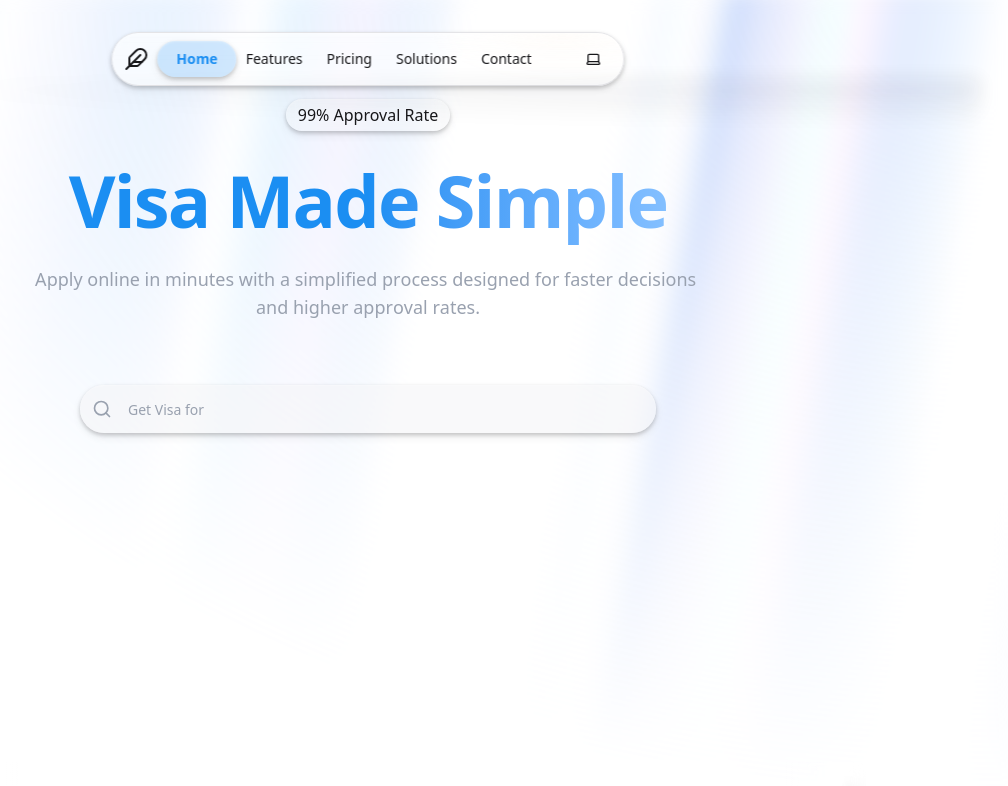
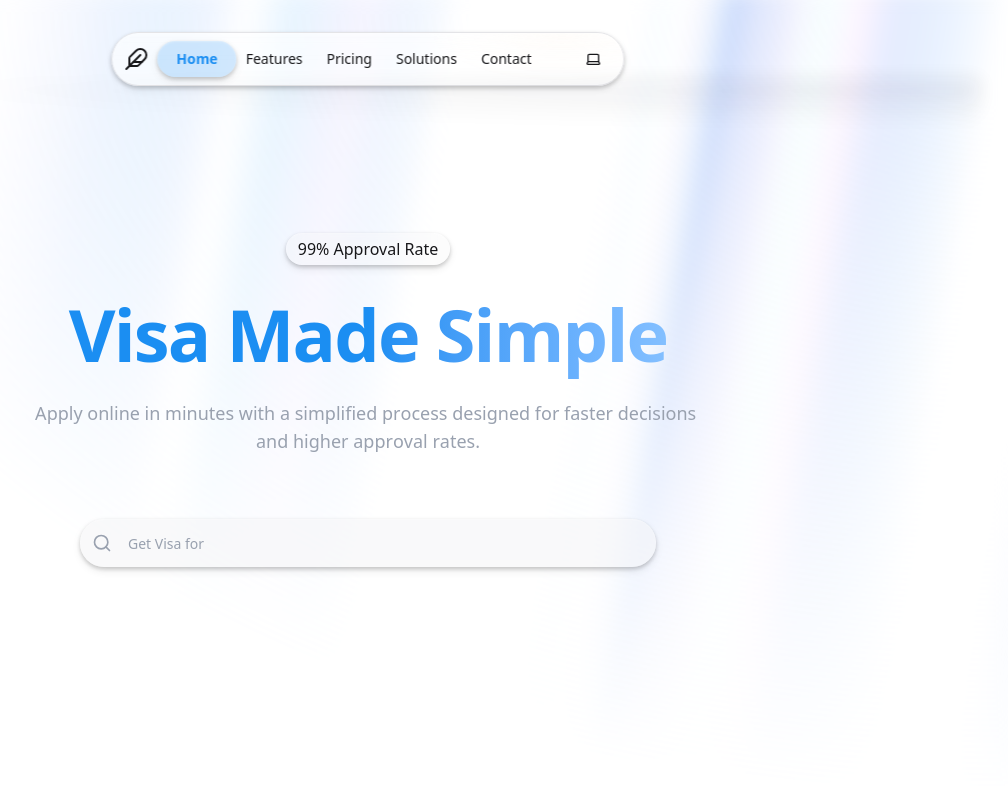
Before and after one commit to Qaisar-Mateen/Landing, a Next.js app: page / in a window 1280 px wide. Shown: the top 786 px of the page, without its empty margins (272-1280 px from the left). Built offline with nearby package versions, Linux system fonts and the light colour scheme; grey boxes are pictures that could not be loaded.

Commit message:
feat: update AuroraBackground component to adjust vertical alignment from center to start

```diff
--- a/components/ui/aurora-background.tsx
+++ b/components/ui/aurora-background.tsx
@@ -17,7 +17,7 @@
     <main>
       <div
         className={cn(
-          "transition-bg relative flex h-[100vh] flex-col items-center justify-center bg-zinc-50 text-slate-950 dark:bg-zinc-900",
+          "transition-bg relative flex h-[100vh] flex-col items-center justify-start bg-zinc-50 text-slate-950 dark:bg-zinc-900",
           className,
         )}
         {...props}
```
